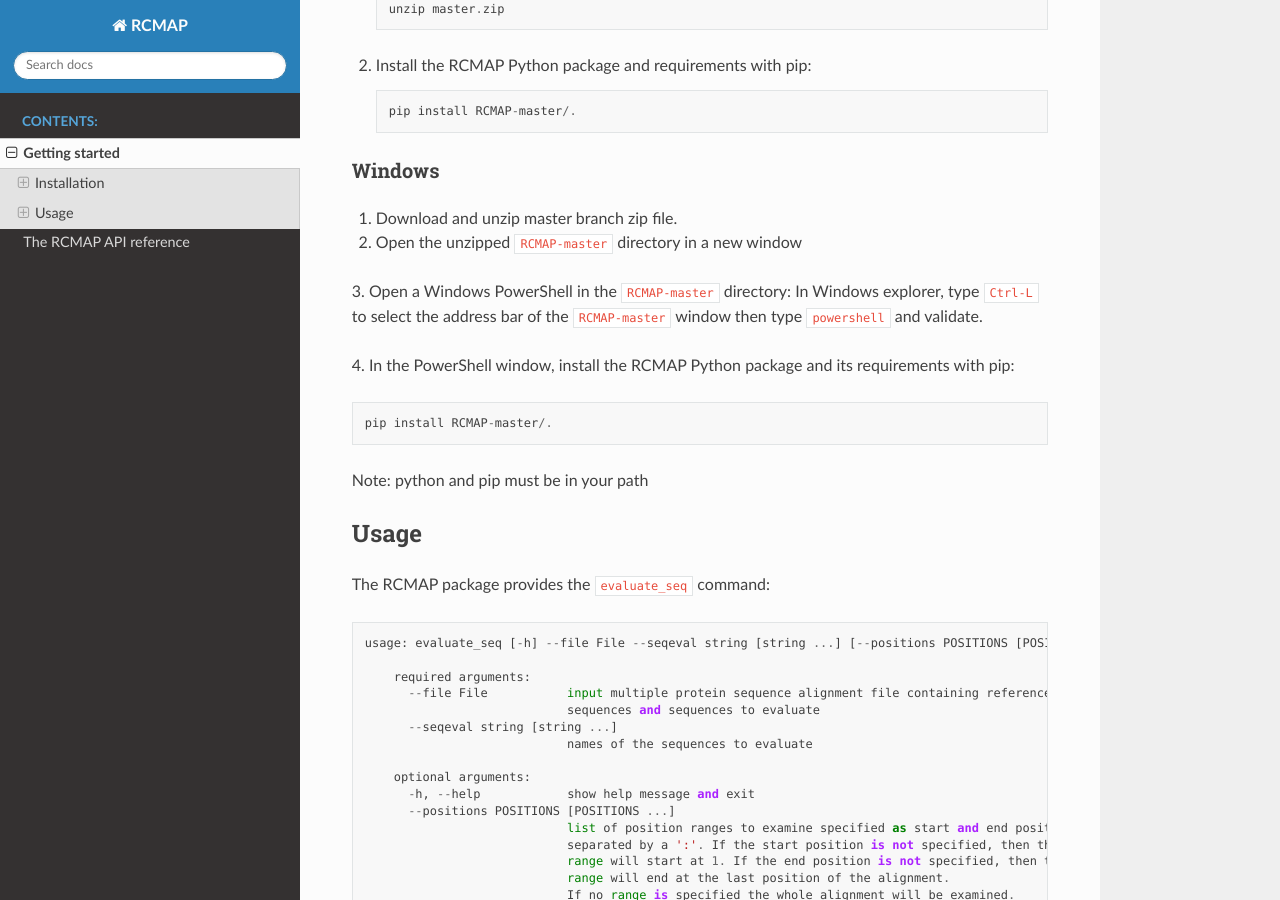
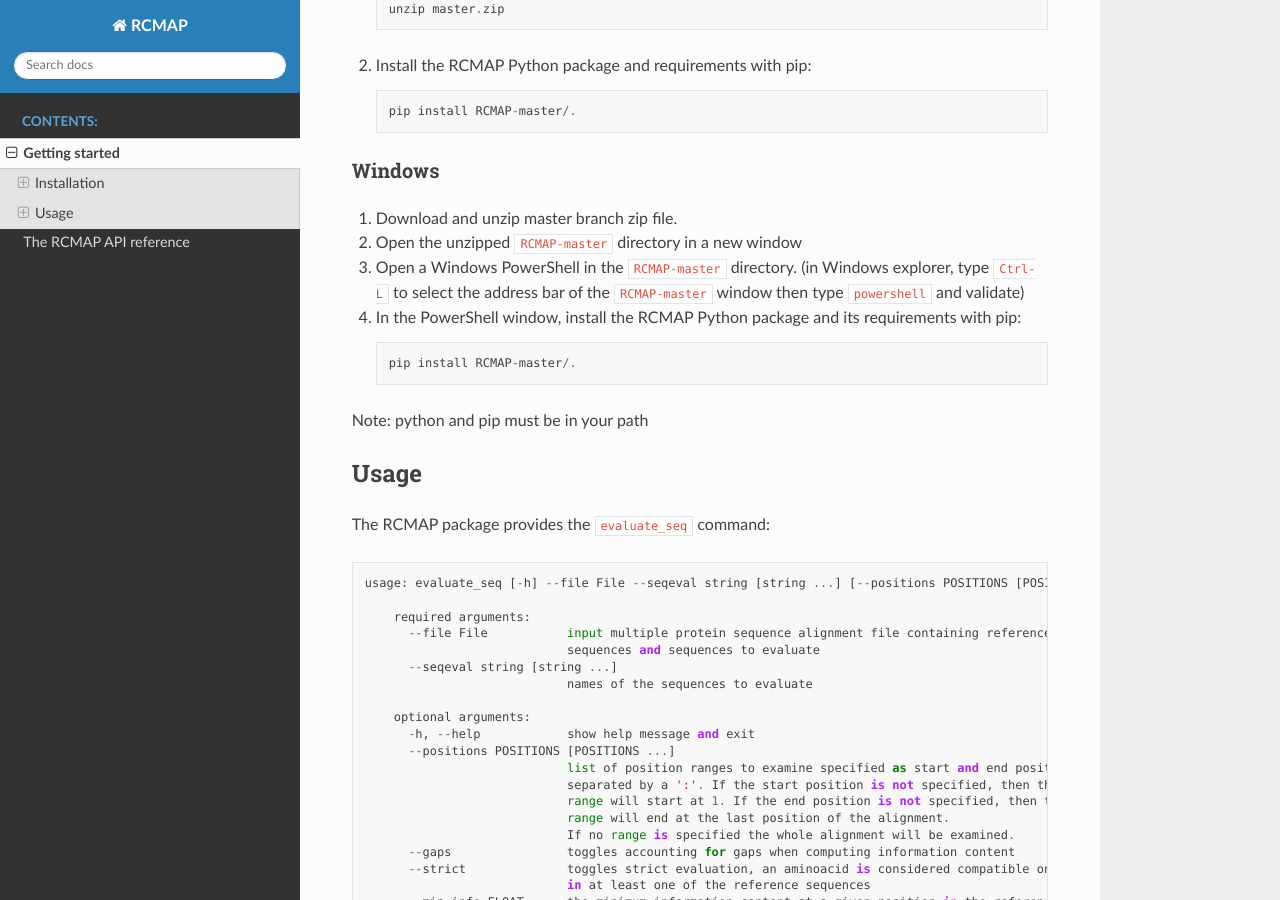
Before and after one commit to fplewniak/RCMAP, a Sphinx documentation site: the page built from docs/source/getting_started.rst, in a window 1280 px wide and 900 px high, scrolled down 331 px. Built offline with Sphinx 7.4.7 and the Read the Docs theme 2.0.0, drawn with Linux system fonts in a browser that asks for light colours.

Commit message:
Fixed RST syntax for correct handling of list
Instructions for installation on Windows were not correctly displayed because of CR in numbered lists.

```diff
--- a/docs/source/getting_started.rst
+++ b/docs/source/getting_started.rst
@@ -20,13 +20,9 @@ Windows
 
 2. Open the unzipped ``RCMAP-master`` directory in a new window
 
-3. Open a Windows PowerShell in the ``RCMAP-master`` directory:
-In Windows explorer, type ``Ctrl-L`` to select the address bar of
-the ``RCMAP-master`` window then type ``powershell`` and
-validate.
+3. Open a Windows PowerShell in the ``RCMAP-master`` directory. (in Windows explorer, type ``Ctrl-L`` to select the address bar of the ``RCMAP-master`` window then type ``powershell`` and validate)
 
-4. In the PowerShell window, install the RCMAP Python package and its
-requirements with pip::
+4. In the PowerShell window, install the RCMAP Python package and its requirements with pip::
 
     pip install RCMAP-master/.
 
```
